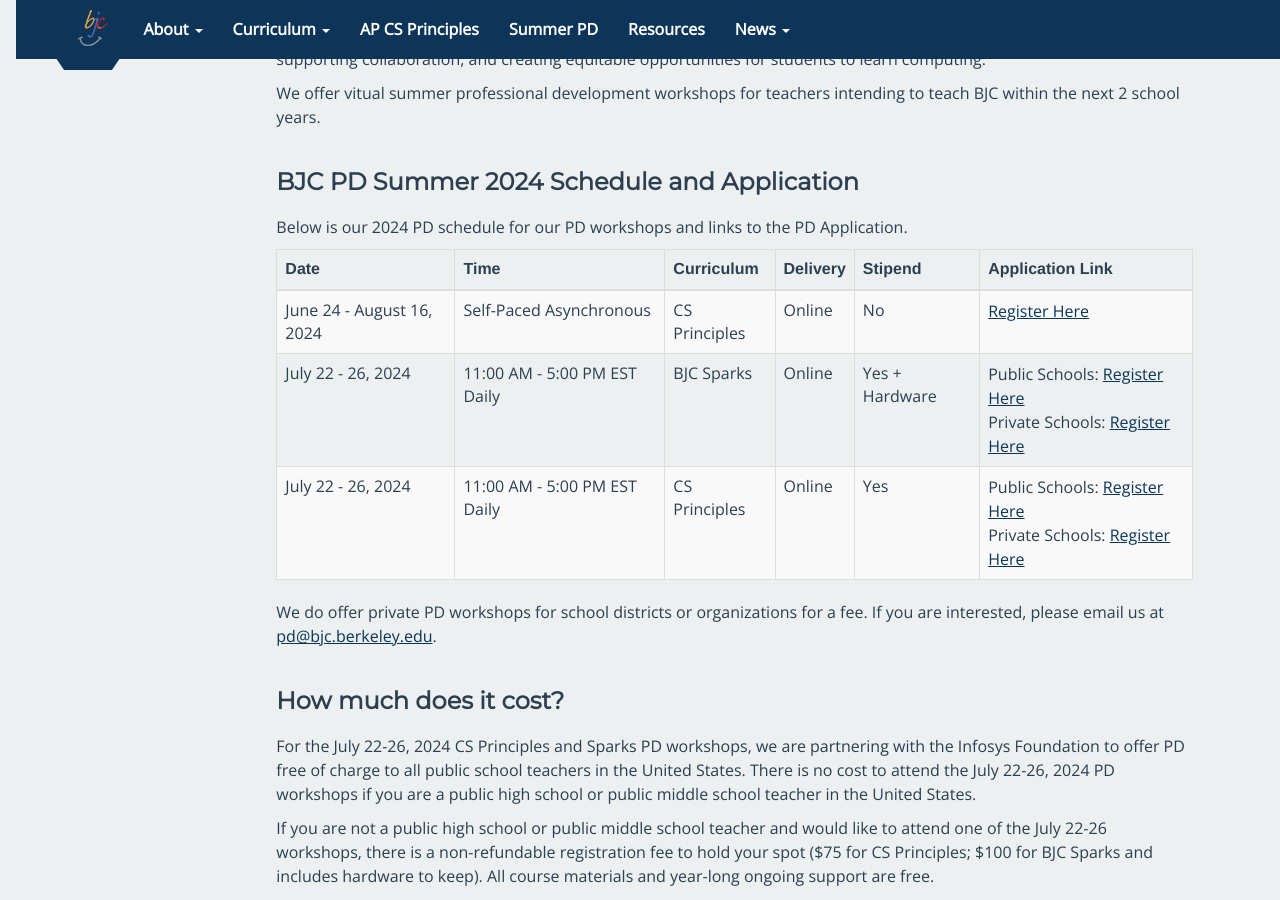
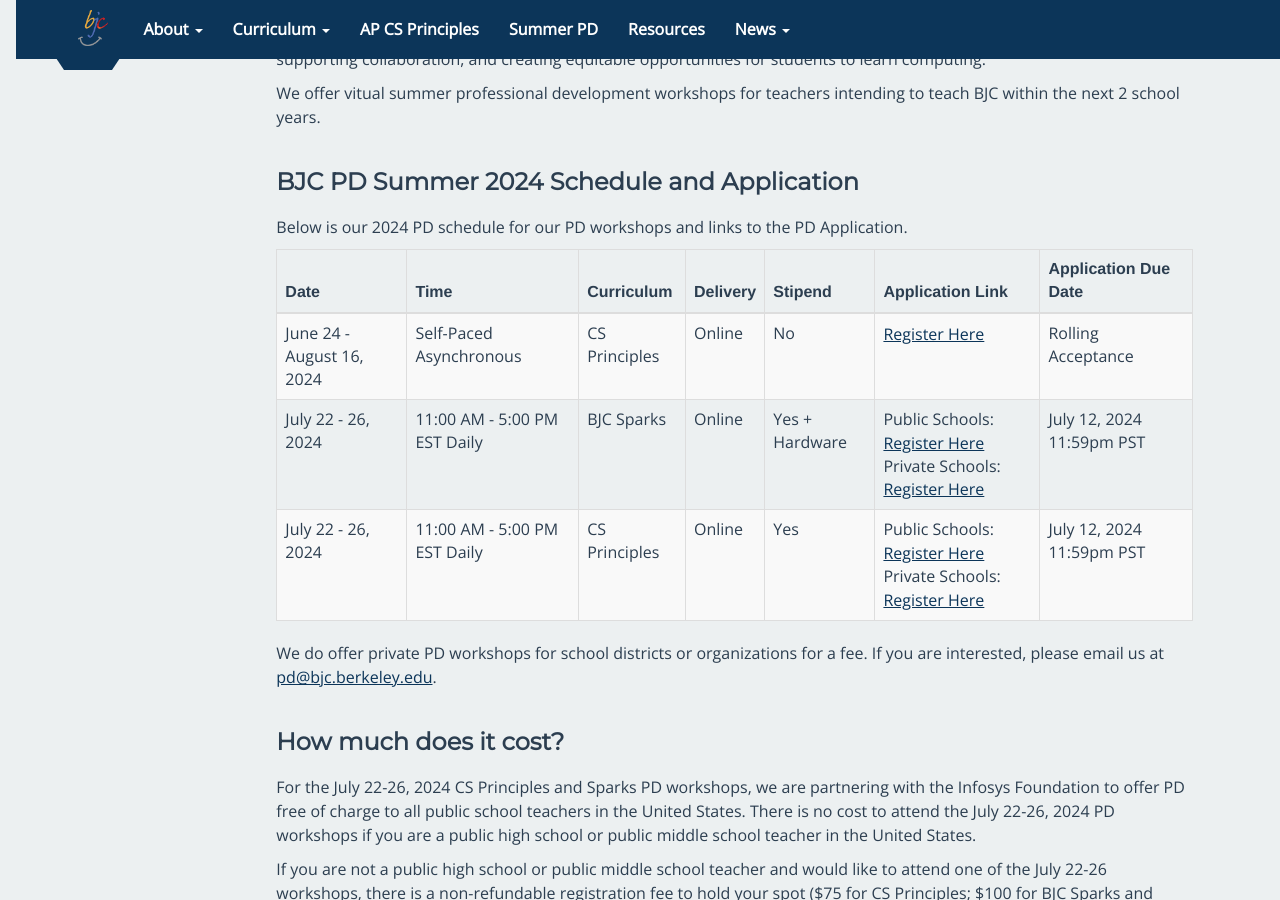
Before and after one commit to beautyjoy/beautyjoy.github.io, a Jekyll site: the page built from summer-pd/index.md, in a window 1280 px wide and 900 px high, scrolled down 1060 px. Built offline with Jekyll 4.4.1, drawn with Linux system fonts in a browser that asks for light colours.

Commit message:
Added PD due date

```diff
--- a/summer-pd/index.md
+++ b/summer-pd/index.md
@@ -82,6 +82,7 @@
     <th scope ="col">Delivery</th>
     <th scope ="col">Stipend</th>
     <th scope ="col">Application Link</th>
+    <th scope ="col">Application Due Date</th>
   </tr>
 </thead>
 <tbody>
@@ -92,6 +93,7 @@
     <td>Online</td>
     <td>No</td>
     <td><a href="https://bjc.link/pd-su24">Register Here</a></td>
+    <td>Rolling Acceptance</td>
   </tr>
   <tr>
     <td>July 22 - 26, 2024</td>
@@ -102,6 +104,7 @@
     <td>Public Schools: <a href="https://bjc.link/pathfinders2024">Register Here</a>
         <br>Private Schools: <a href="https://bjc.link/pd-su24">Register Here</a>
     </td>
+    <td>July 12, 2024 11:59pm PST</td>
   </tr>
   <tr>
     <td>July 22 - 26, 2024</td>
@@ -112,6 +115,7 @@
     <td>Public Schools: <a href="https://bjc.link/pathfinders2024">Register Here</a>
         <br>Private Schools: <a href="https://bjc.link/pd-su24">Register Here</a>
     </td>
+    <td>July 12, 2024 11:59pm PST</td>
   </tr>
  </tbody>
 </table>
```
